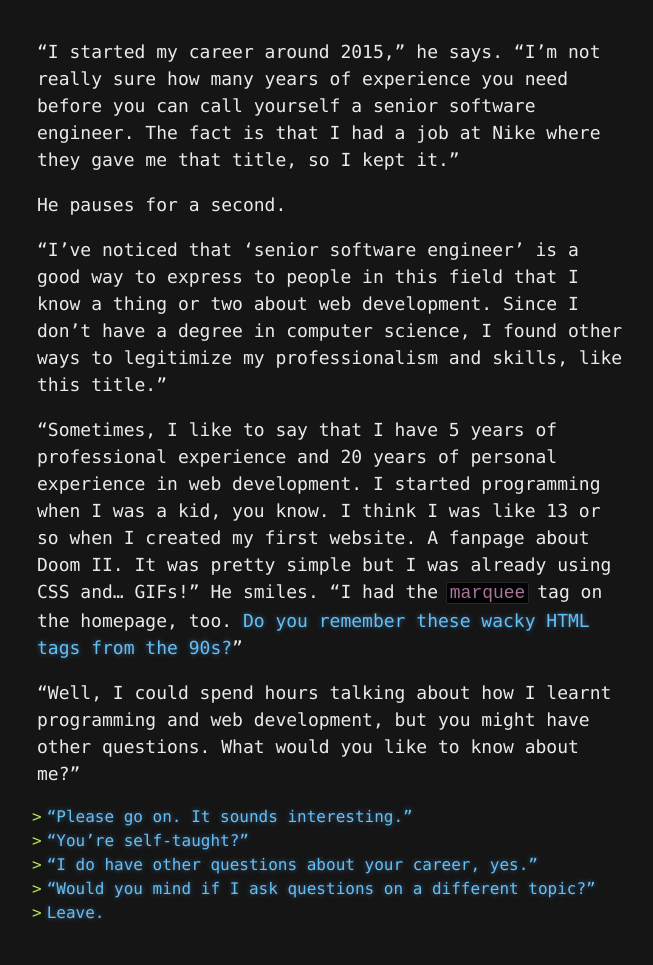
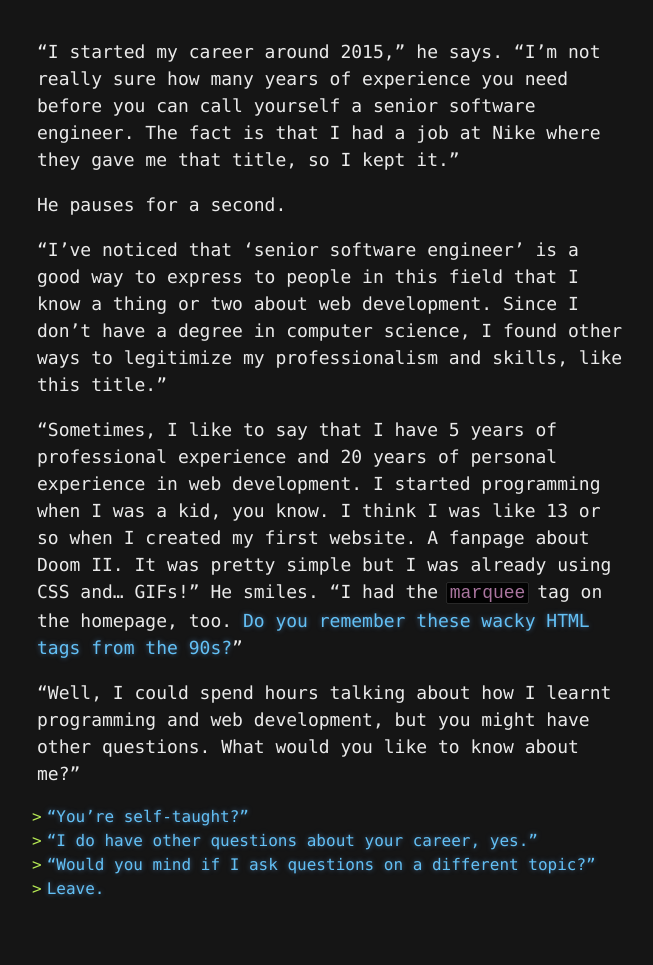
Before and after one commit to yvesgurcan/adventure, a Jekyll site: the page built from senior.md, in a window 1280 px wide. Shown: the whole page, without its empty margins (308-961 px from the left). Built offline with Jekyll 4.4.1, drawn with Linux system fonts in a browser that asks for light colours; our own code applies the rules of GitHub Pages for plain Markdown files; after the commit the page ends 941 px from its top, so only the background shows below that.

Commit message:
Update senior.md

```diff
--- a/senior.md
+++ b/senior.md
@@ -8,7 +8,6 @@ He pauses for a second.
 
 "Well, I could spend hours talking about how I learnt programming and web development, but you might have other questions. What would you like to know about me?"
 
-- ["Please go on. It sounds interesting."](early-career.md)
 - ["You're self-taught?"](self-taught.md)
 - ["I do have other questions about your career, yes."](job-2.md)
 - ["Would you mind if I ask questions on a different topic?"](questions.md)
```
